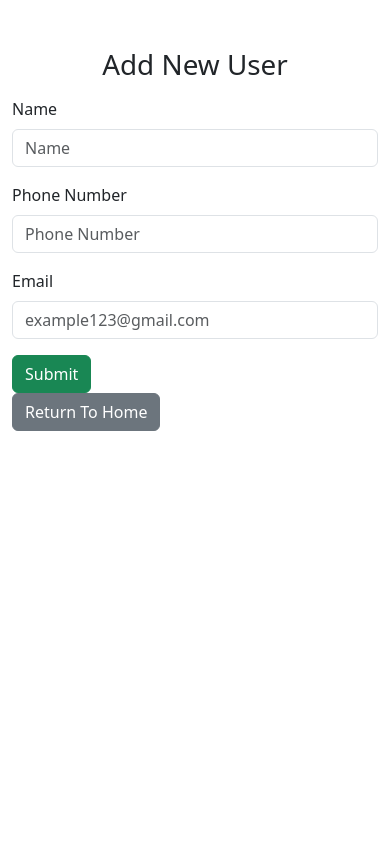
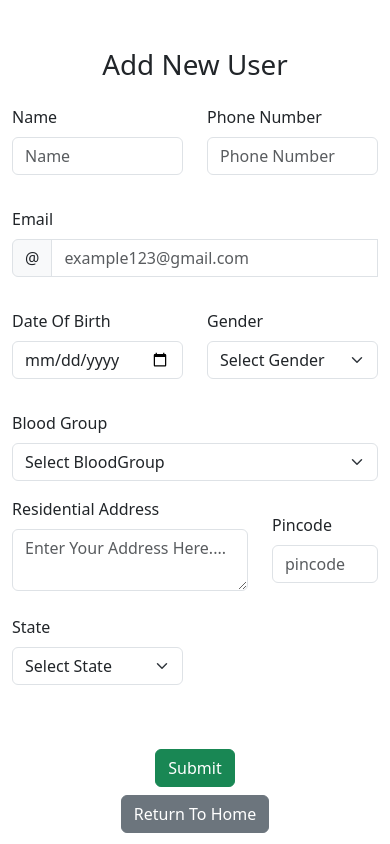
Before and after one commit to VijayJsDev/Practice-Projects, a React (Vite) app in the folder Axios-Learning/: page /create in a window 390 px wide. Built offline with nearby package versions, Linux system fonts and the light colour scheme.

Commit message:
Additional Input Fields Added And Responsive For The Form Fields Also Added As per the respective break points.

```diff
--- a/Axios-Learning/src/App.jsx
+++ b/Axios-Learning/src/App.jsx
@@ -4,6 +4,7 @@ import "bootstrap/dist/css/bootstrap.min.css";
 import { createBrowserRouter, RouterProvider } from "react-router-dom";
 import Update from "./components/Update.";
 import Read from "./components/Read";
+import 'bootstrap/dist/css/bootstrap.min.css';
 
 function App() {
   const router = createBrowserRouter([
--- a/Axios-Learning/src/components/Create.jsx
+++ b/Axios-Learning/src/components/Create.jsx
@@ -1,10 +1,11 @@
 import React, { useEffect, useState } from "react";
 import Form from "react-bootstrap/Form";
 import Button from "react-bootstrap/Button";
-import { Container } from "react-bootstrap";
+import { Col, Container, Row } from "react-bootstrap";
 import { Link, useNavigate, useParams } from "react-router-dom";
 import axios from "axios";
 import { v4 as uuidv4 } from "uuid";
+import InputGroup from "react-bootstrap/InputGroup";
 
 function Create() {
   const { id } = useParams();
@@ -15,6 +16,13 @@ function Create() {
     name: "",
     phone: "",
     email: "",
+    dateOfBirth: "",
+    gender: "",
+    bloodGroup: "",
+    pinCode: "",
+    residentialAddress: "",
+    state: "",
+    city: "",
   });
 
   useEffect(() => {
@@ -52,6 +60,9 @@ function Create() {
       <Container className="mt-5">
         <h1 className="text-center">Add New User</h1>
         <Form noValidate validated={validated} onSubmit={handleSubmit}>
+          {/* First Row */}
+          <Row xs="1" sm="2" md="3" lg='3'>
+            <Col xs='6' sm='4' md="4">
               <Form.Group className="mt-3 mb-3">
                 <Form.Label>Name</Form.Label>
                 <Form.Control
@@ -65,7 +76,9 @@ function Create() {
                   Name Cannot Be Empty
                 </Form.Control.Feedback>
               </Form.Group>
+            </Col>
 
+            <Col xs='6' sm='4' md="4">
               <Form.Group className="mt-3 mb-3">
                 <Form.Label>Phone Number</Form.Label>
                 <Form.Control
@@ -79,28 +92,191 @@ function Create() {
                   Phone Number Cannot Be Empty
                 </Form.Control.Feedback>
               </Form.Group>
+            </Col>
 
+            <Col sm='4' md='4'>
               <Form.Group className="mt-3 mb-3">
                 <Form.Label>Email</Form.Label>
+                <InputGroup>
+                  <InputGroup.Text id="inputGroupPrepend">@</InputGroup.Text>
                   <Form.Control
                     type="email"
                     placeholder="example123@gmail.com"
                     value={user.email}
-              onChange={(e) => setUser({ ...user, email: e.target.value })}
+                    onChange={(e) =>
+                      setUser({ ...user, email: e.target.value })
+                    }
                     required
                   />
                   <Form.Control.Feedback type="invalid">
                     Email Field Cannot Be Empty
                   </Form.Control.Feedback>
+                </InputGroup>
               </Form.Group>
+            </Col>
+          </Row>
+          {/* Second Row */}
+          <Row xs="1" sm="2" md="3">
+            <Col xs='6' sm='4'>
+              <Form.Group className="mt-3 mb-3">
+                <Form.Label>Date Of Birth</Form.Label>
+                <Form.Control
+                  type="date"
+                  value={user.dateOfBirth}
+                  onChange={(e) =>
+                    setUser({ ...user, dateOfBirth: e.target.value })
+                  }
+                  required
+                />
+                <Form.Control.Feedback type="invalid">
+                  Date Of Birth Cannot Be Empty
+                </Form.Control.Feedback>
+              </Form.Group>
+            </Col>
 
+            <Col xs='6' sm='4'>
+              <Form.Group className="mt-3 mb-3">
+                <Form.Label>Gender</Form.Label>
+                <Form.Select
+                  value={user.gender}
+                  onChange={(e) => {
+                    setUser({ ...user, gender: e.target.value });
+                  }}
+                >
+                  <option value="">Select Gender</option>
+                  <option value="male">Male</option>
+                  <option value="female">Female</option>
+                </Form.Select>
+                <Form.Control.Feedback type="invalid">
+                  Please Pick A Gender.
+                </Form.Control.Feedback>
+              </Form.Group>
+            </Col>
+
+            <Col xs='12' sm='4'>
+              <Form.Group className="mt-3 mb-3">
+                <Form.Label>Blood Group</Form.Label>
+                <Form.Select
+                  value={user.bloodGroup}
+                  onChange={(e) => {
+                    setUser({ ...user, bloodGroup: e.target.value });
+                  }}
+                >
+                  <option value="">Select BloodGroup</option>
+                  <option value="o+ve">O+ve</option>
+                  <option value="b+ve">B+ve</option>
+                  <option value="ab-ve">AB-ve</option>
+                </Form.Select>
+                <Form.Control.Feedback type="invalid">
+                  Please Pick A BloodGroup.
+                </Form.Control.Feedback>
+              </Form.Group>
+            </Col>
+
+
+          </Row>
+          {/* Third Row - Not Row Technically, But Text area */}
+          <Row xs='2' sm='2' lg='4' xl='4'>
+          <Col xs='8' sm='8' md='5' lg='6' xl='6'>
+              <Form.Group>
+                <Form.Label>Residential Address</Form.Label>
+                <Form.Control
+                  as="textarea"
+                  placeholder="Enter Your Address Here...."
+                  value={user.residentialAddress}
+                  onChange={(e) => {
+                    setUser({ ...user, residentialAddress: e.target.value });
+                  }}
+                />
+                <Form.Control.Feedback type="invalid">
+                  Please Enter A Residential Address
+                </Form.Control.Feedback>
+              </Form.Group>
+            </Col>
+            <Col className="mt-3 mb-3" xs='4' sm='4' md='2' lg='2' xl='2'>
+              <Form.Group>
+                <Form.Label>Pincode</Form.Label>
+                <Form.Control
+                  type="number"
+                  placeholder="pincode"
+                  value={user.pinCode}
+                  onChange={(e) => {
+                    setUser({ ...user, pinCode: e.target.value });
+                  }}
+                />
+                <Form.Control.Feedback type="invalid">
+                  Please Enter A Pincode.
+                </Form.Control.Feedback>
+              </Form.Group>
+            </Col>
+            <Col className="mt-3 mb-3" xs='6' sm='6'  md='3'  lg='2'  xl='2'>
+              <Form.Group>
+                <Form.Label>State</Form.Label>
+                <Form.Select
+                  value={user.state}
+                  onChange={(e) => setUser({ ...user, state: e.target.value })}
+                >
+                  <option value="">Select State</option>
+                  <option value="tamilnadu">Tamilnadu</option>
+                  <option value="kerala">Kerala</option>
+                </Form.Select>
+              </Form.Group>
+            </Col>
+
+            <Col className="mt-3 mb-3" xs='6'  md='2' lg='2'  xl='2'>
+              {user.state === "tamilnadu" ? (
+                <Form.Group>
+                  <Form.Label>City</Form.Label>
+                  <Form.Select
+                    value={user.city}
+                    onChange={(e) => setUser({ ...user, city: e.target.value })}
+                  >
+                    <option value="">Select City</option>
+                    <option value="chennai">Chennai</option>
+                    <option value="chengalpet">Chengalpet</option>
+                  </Form.Select>
+                </Form.Group>
+              ) : (
+                ""
+              )}
+
+              {user.state === "kerala" ? (
+                <Form.Group>
+                  <Form.Label>City</Form.Label>
+                  <Form.Select
+                    value={user.city}
+                    onChange={(e) => setUser({ ...user, city: e.target.value })}
+                  >
+                    <option value="">Select City</option>
+                    <option value="thiruvananthapuram">
+                      Thiruvananthapuram
+                    </option>
+                    <option value="kochin">Kochin</option>
+                  </Form.Select>
+                </Form.Group>
+              ) : (
+                ""
+              )}
+            </Col>
+          </Row>
+
+          {/* Fourth Row */}
+          <Row xs="1" sm="1" md="3" lg="4"></Row>
+          {/* Fifth Row */}
+          <Row></Row>
+
+          <div className="d-flex justify-content-center mt-5">
             <Button variant="success" type="submit">
               Submit
             </Button>
+          </div>
         </Form>
+
+        <div className="d-flex justify-content-center mt-2">
           <Link to="/">
             <Button variant="secondary">Return To Home</Button>
           </Link>
+        </div>
       </Container>
     </>
   );
```
Also changed, not shown: Axios-Learning/db/database.json (+14 -1 lines). Lines whose indentation alone changed are shown as unchanged.
